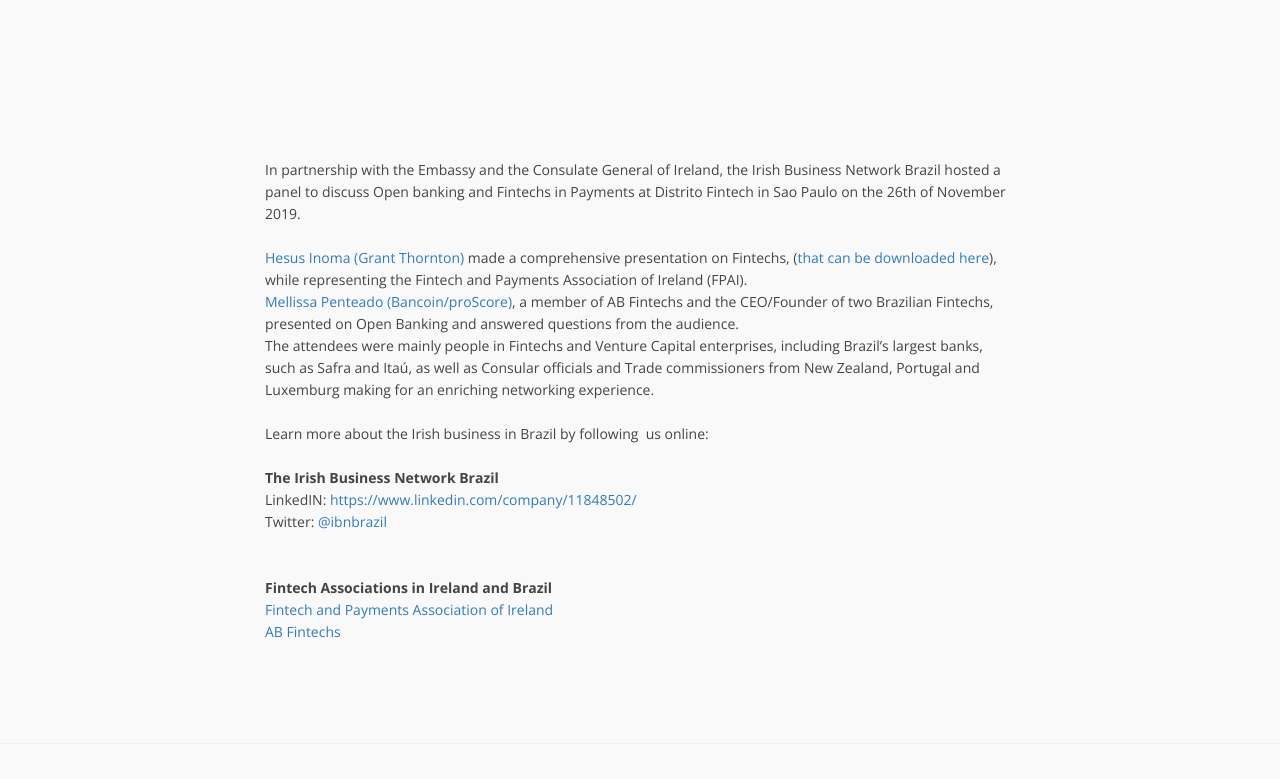
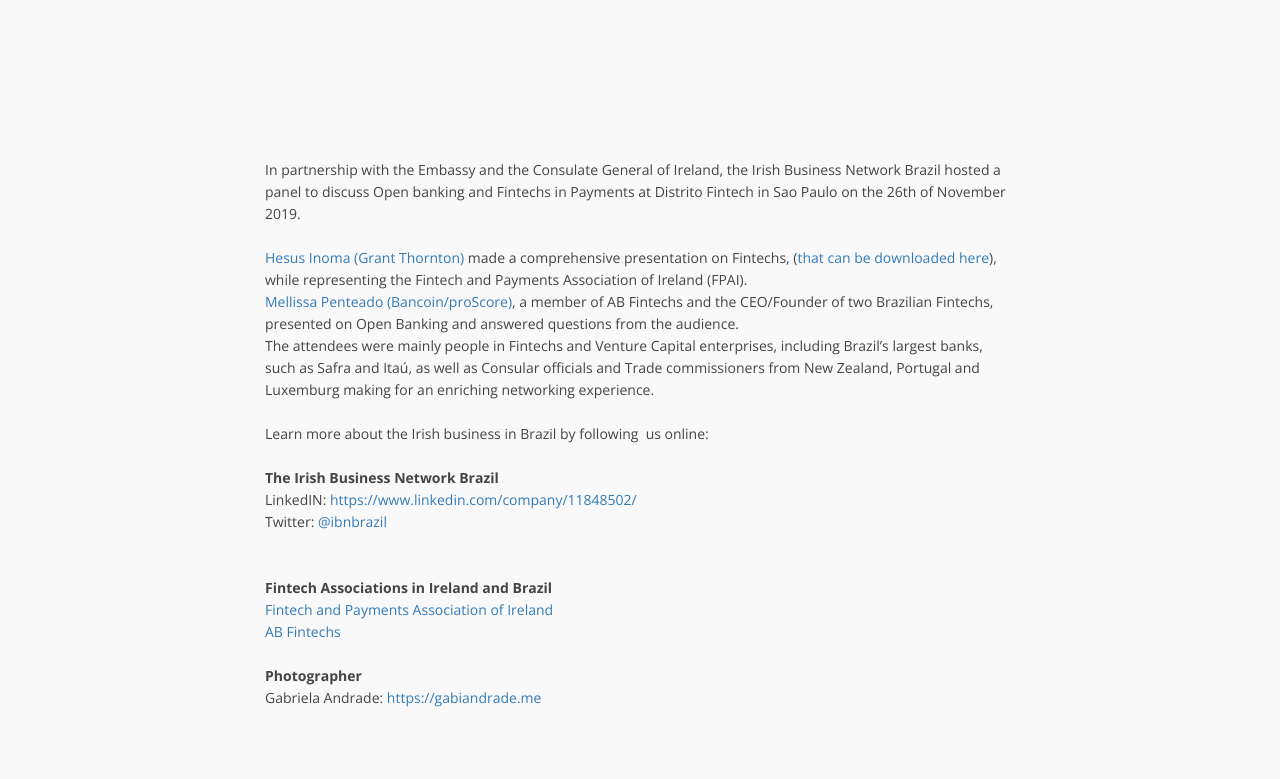
Before and after one commit to RyanOM/ibnbrazil, a plain HTML site: page events/sptechweek2019.html in a window 1280 px wide. Shown: the part 179-958 px from the top of the page. Drawn offline with nearby package versions, Linux system fonts and the light colour scheme; some packages are replaced by stand-ins of ours; a script that the page names is missing.

Commit message:
Add photographer link

```diff
--- a/events/sptechweek2019.html
+++ b/events/sptechweek2019.html
@@ -177,6 +177,10 @@
                     <br>
                     <a href="https://www.abfintechs.com.br/?lang=en" target="_blank">AB Fintechs</a>
                     <br>
+                    <br>
+                    <b>Photographer</b>
+                    <br>
+                    Gabriela Andrade: <a href="https://gabiandrade.me" target="_blank">https://gabiandrade.me</a>
                 </div>
             </div>
         </div>
```
